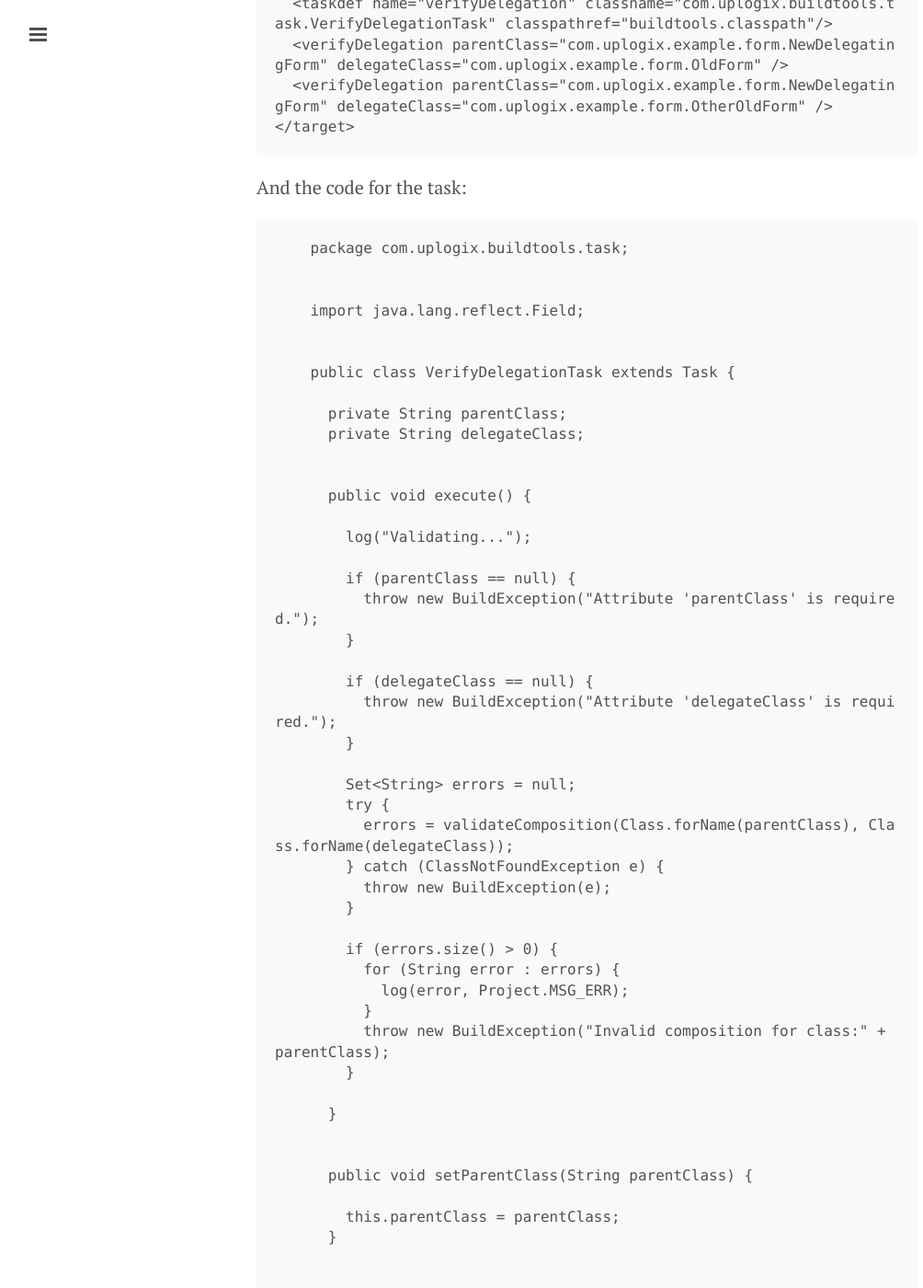
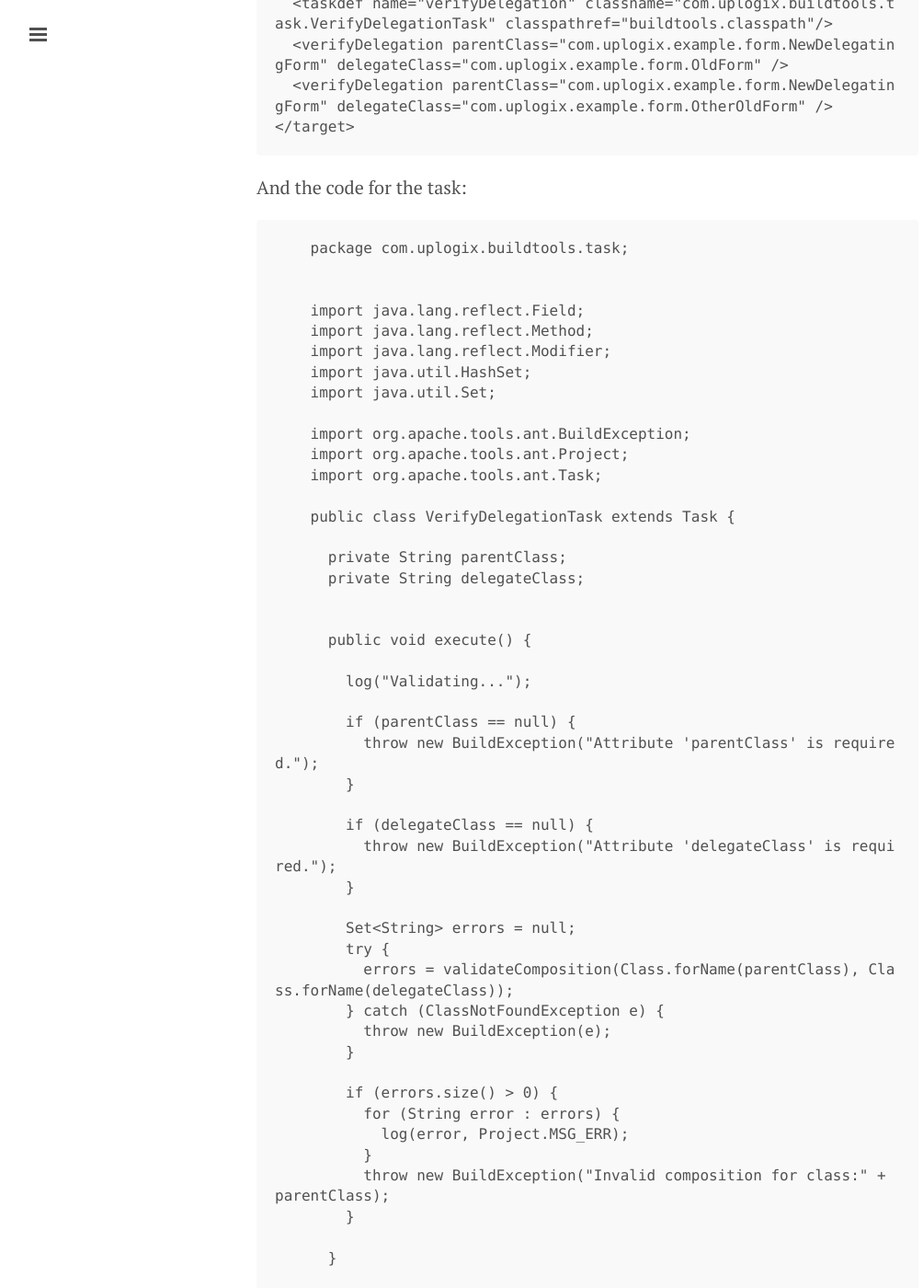
Before and after one commit to Uplogix/uplogix.github.io, a Jekyll site: the page built from index.html, in a window 1280 px wide and 1400 px high, scrolled down 1103 px. Shown: the whole window at 92% size, without its empty margins (1-1005 px from the left). Built offline with Jekyll 4.4.1, drawn with Linux system fonts in a browser that asks for light colours; Markdown is read by kramdown in place of the engine named in the settings; the list of posts is cut into pages by our own code; some of the changed text lies outside the part shown.

Commit message:
added missing import

```diff
--- a/_posts/2015-03-09-validating-form-beans.md
+++ b/_posts/2015-03-09-validating-form-beans.md
@@ -32,7 +32,14 @@ And the code for the task:
 
 
         import java.lang.reflect.Field;
+        import java.lang.reflect.Method;
+        import java.lang.reflect.Modifier;
+        import java.util.HashSet;
+        import java.util.Set;
 
+        import org.apache.tools.ant.BuildException;
+        import org.apache.tools.ant.Project;
+        import org.apache.tools.ant.Task;
 
         public class VerifyDelegationTask extends Task {
 
```
